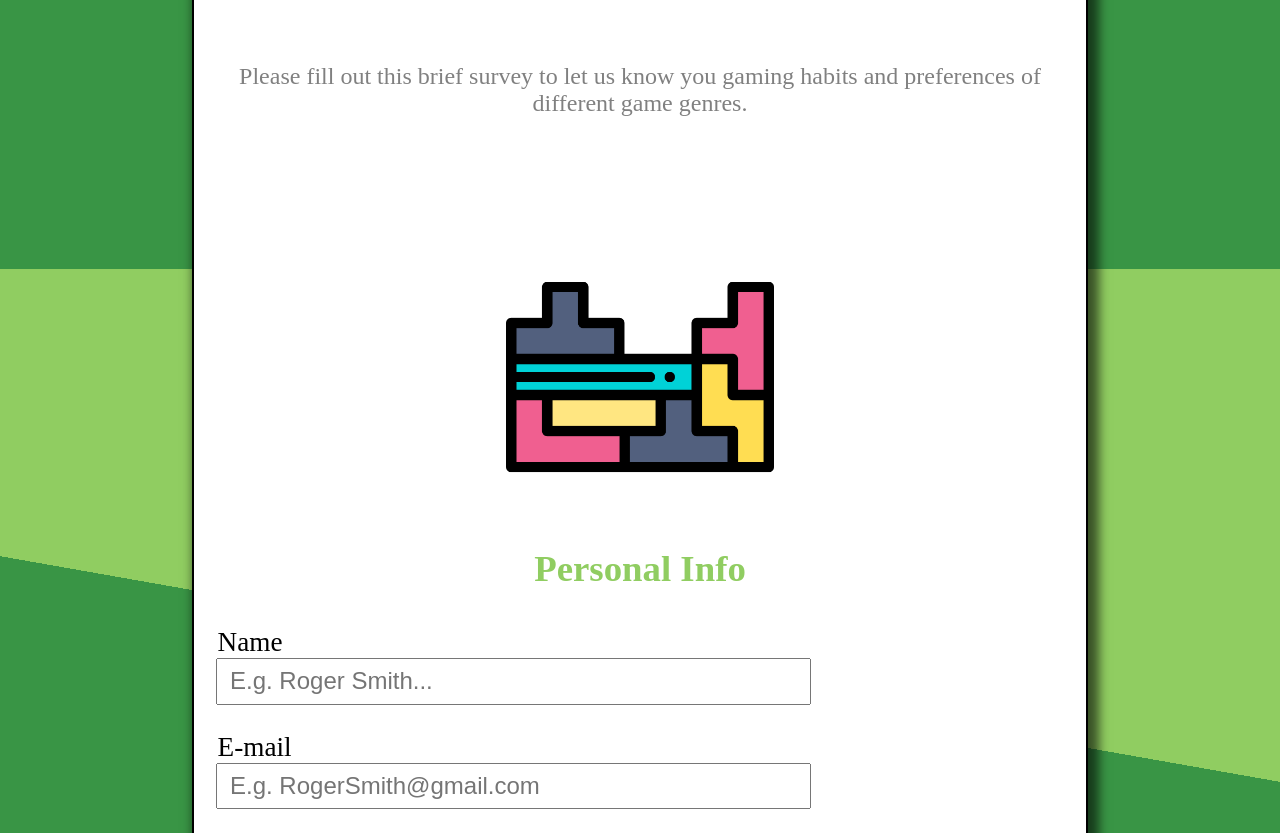
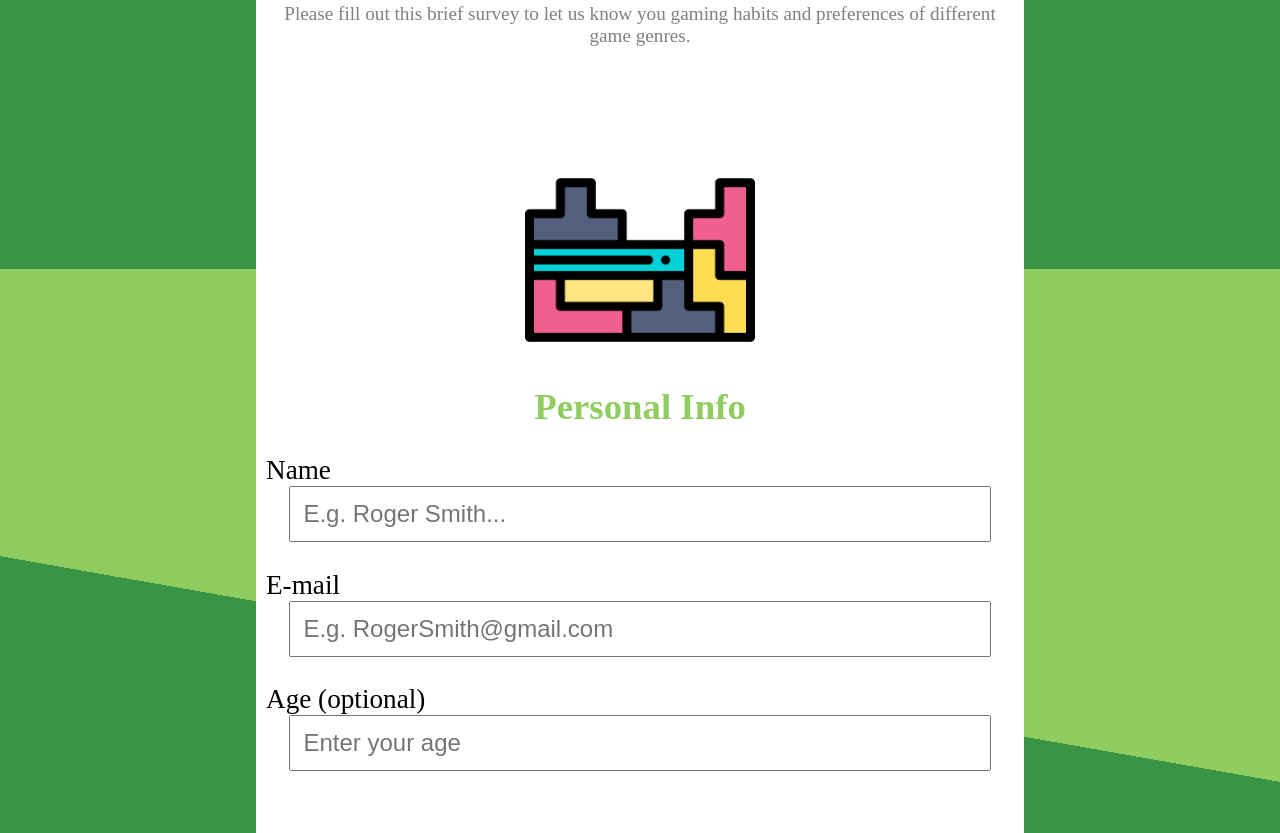
Before and after one commit to BrandenEvansWD/FCC_Survey, a plain HTML site: page index.html in a window 1280 px wide. Shown: the part 531-1364 px from the top of the page. Drawn offline with Linux system fonts and the light colour scheme.

Commit message:
Add responsive medium and large device css and small html updates

```diff
--- a/app.css
+++ b/app.css
@@ -10,9 +10,16 @@ body {
         background: linear-gradient(190deg, rgba(144, 205, 97, 1) 0%, rgba(144, 205, 97, 1) 50%, rgba(57, 149, 69, 1) 50%, rgba(57, 149, 69, 1) 100%);
         background-repeat: no-repeat;
         background-attachment: fixed;
-        margin: -3px 15%;
-        border: 2px solid black;
-        box-shadow: 6px 0px 10px 5px rgba(0, 0, 0, 0.6);
+        margin: 0 15%;
+    }
+}
+
+@media (min-width: 769px) {
+    body {
+        margin: 0 20%;
+    }
+    .gray-para {
+        text-align: center;
     }
 }
 
@@ -23,6 +30,7 @@ header {
     background-color: white;
     margin: 0;
     padding: 0;
+    /* height:; */
 }
 
 h1 {
@@ -30,7 +38,6 @@ h1 {
     font-size: 2.5rem;
     margin: 0;
     padding: 2em 0 0 0;
-    font-weight: 700;
 }
 
 #head-span {
@@ -46,23 +53,24 @@ h1 {
 #description {
     color: gray;
     font-size: 1.2rem;
-    padding: 0 1em 3em;
+    margin-bottom: 2em;
+    padding: 0 1em 1em;
 }
 
 @media (min-width: 481px) {
-    #gameboy {
-        max-width: 25%;
-    }
     h1 {
-        font-size: 3.5rem;
-        padding: 2em 1em 0;
-    }
-    #description {
-        font-size: 1.5rem;
+        font-size: 3rem;
     }
 }
 
-/* ==================== MAIN CONTENT ==================== */
+@media (min-width: 769px) {
+    #description {
+        margin-bottom: -1em;
+        padding-bottom: 4em;
+    }
+}
+
+/* ==================== GENERAL CONTENT ==================== */
 
 #content {
     padding: 0;
@@ -73,8 +81,7 @@ h1 {
 
 #tetris {
     width: 30%;
-    margin: 0em auto 1em;
-    padding: 8em 0 0;
+    margin: 8em auto 1em;
     height: auto;
     display: block;
 }
@@ -105,44 +112,22 @@ input[type=text], input[type=email], input[type="number"] {
 }
 
 @media (min-width: 481px) {
+    #personal {
+        background-color: white;
+    }
     form {
         background-color: white;
     }
-}
-
-#personal-head {
-    color: rgba(144, 205, 97, 1);
-    margin: 1em auto 1em;
-}
-
-#personal {
-    background-color: white;
-}
-
-#tetris {
-    background-color: white;
-    padding-top: 6em;
-    margin-top: -3em;
-}
-
-#name-label, #email-label, #number-label {
-    padding-left: .5em;
-}
-
-input[type=text], input[type=email], input[type="number"] {
-    padding: .3em .5em;
-    margin-left: .5em;
-    margin-right: 0;
-}
-
-@media (min-width: 769px) {
-    input[type=text], input[type=email], input[type="number"] {
-        max-width: 65%;
-        display: block;
+    #personal-head {
+        color: rgba(144, 205, 97, 1);
+    }
+    #tetris {
+        margin-top: -4em;
+        padding-top: 8em;
     }
 }
 
-/* ==================== GAME PREFERENCES ==================== */
+/* ==================== GAME GENRES ==================== */
 
 #game-type {
     background-color: white;
@@ -204,6 +189,22 @@ li {
     padding: .7em;
 }
 
+@media (min-width: 769px) {
+    div {
+        display: flex;
+        width: 100%;
+    }
+    ul {
+        flex: 1;
+    }
+    li {
+        width: 100%;
+        margin-left: 25%;
+    }
+}
+
+/* ==================== GAMING HABITS ==================== */
+
 #puzzle-pic {
     width: 30%;
     height: auto;
@@ -238,6 +239,17 @@ li {
     width: 60%;
     margin: 1em auto 4em;
 }
+
+@media (min-width: 769px) {
+    .questions {
+        text-align: center;
+    }
+    hr {
+        margin: 4em 0;
+    }
+}
+
+/* ==================== COMMENTS ==================== */
 
 #comment-section {
     width: 100%;
@@ -278,6 +290,8 @@ textarea {
     padding: .5em;
 }
 
+/* ==================== BUTTON ==================== */
+
 #send {
     width: 100%;
     background-color: white;
@@ -291,7 +305,7 @@ button {
     padding: .7em 3em;
     font-size: 1.2rem;
     font-weight: 700;
-    background-color: rgba(144, 205, 97, 1)x;
+    background-color: rgba(144, 205, 97, 1);
     cursor: pointer;
     border-radius: 5px;
     transition: background-color .5s ease-in;
@@ -303,6 +317,8 @@ button:hover {
     box-shadow: 4px 4px 10px 4px rgb(136, 136, 136);
 }
 
+/* ==================== FOOTER ==================== */
+
 #attributed {
     font-size: 1rem;
     text-align: center;
--- a/index.html
+++ b/index.html
@@ -41,6 +41,7 @@
                 <h2 id="game-type-head">Game Types</h2>
                 <p class="gray-para">Please select any game genres that you are interested in.</p>
 
+                <div>
                     <ul>
                         <li>
                             <input type="checkbox" id="strategy" value="strategy">
@@ -97,6 +98,7 @@
                             <label for="rts">Real-time Strategy</label>
                         </li>
                     </ul>
+                </div>
             </section>
 
             <section id="favorite">
```
Also changed, not shown: 1 other file. Lines whose indentation alone changed are shown as unchanged.
